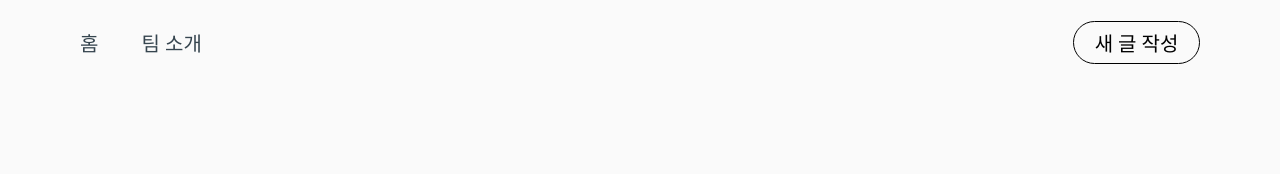
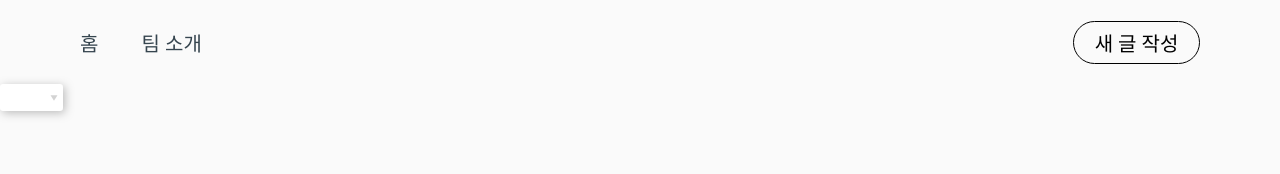
Before and after one commit to Yj621/Red-Panda, a React (Create React App) app: page /home in a window 1280 px wide. Shown: the top 174 px of the page. Built offline with nearby package versions, Linux system fonts and the light colour scheme.

Commit message:
add filter

```diff
--- a/src/components/dropdown/Dropdown.css
+++ b/src/components/dropdown/Dropdown.css
@@ -7,6 +7,9 @@
   box-shadow: 2px 4px 4px rgba(0, 0, 0, 0.25);
   list-style: none;
   border-radius: 0.625rem;
+  position: relative;
+  top: 0.31rem;
+  z-index: 2;
 }
 
 .dropdownItem {
@@ -40,3 +43,42 @@
   color: #000;
   font-weight: 700;
 }
+
+.dropdownContainer {
+  position: relative;
+}
+
+.dropdownBox {
+  position: relative;
+  width: 3.9375rem;
+  height: 1.6875rem;
+  cursor: pointer;
+  color: #000;
+}
+
+.dropdownBoxInput {
+  width: 100%;
+  height: 100%;
+  background-color: #fff;
+  filter: drop-shadow(2px 2px 5px rgba(0, 0, 0, 0.25));
+  border: none;
+  border-radius: 0.2rem;
+  outline: none;
+  padding: 0.4rem 1rem 0.4rem 0.4rem;
+  cursor: pointer;
+  color: #000;
+  font-size: 0.75rem;
+  font-weight: 400;
+}
+.dropdownBoxInput:focus {
+  border: none;
+  outline: none;
+}
+
+.dropdownBoxButton {
+  width: 0.5rem;
+  height: 0.5rem;
+  position: absolute;
+  top: 0.62rem;
+  right: 0.3rem;
+}
--- a/src/components/dropdown/Dropdown.jsx
+++ b/src/components/dropdown/Dropdown.jsx
@@ -1,11 +1,14 @@
-import React, { useState } from "react";
+import React from "react";
 import "./Dropdown.css";
 
-export default function Dropdown() {
-  const [selectedItem, setSelectedItem] = useState(""); // 선택된 아이템을 저장할 상태 변수
-
+export default function Dropdown({
+  setIsDropdownOpen,
+  setSelectedItem,
+  selectedItem,
+}) {
   const handleItemClick = (item) => {
     setSelectedItem(item); // 선택된 아이템을 상태 변수에 저장
+    setIsDropdownOpen(false);
   };
   return (
     <ul className="dropdownList">
--- /dev/null
+++ b/src/components/dropdown/DropdownBox.jsx
@@ -0,0 +1,40 @@
+import { useState } from "react";
+import "../dropdown/Dropdown.css";
+import Dropdown from "./Dropdown";
+
+export default function DropdownBox() {
+  const [isDropdownOpen, setIsDropdownOpen] = useState(false);
+  const [selectedItem, setSelectedItem] = useState("");
+
+  const handleClick = () => {
+    setIsDropdownOpen(!isDropdownOpen);
+  };
+  return (
+    <div className="dropdownContainer">
+      <div className="dropdownBox" onClick={handleClick}>
+        <input
+          type="text"
+          className="dropdownBoxInput"
+          readOnly
+          value={selectedItem}
+        />
+        <svg
+          width="9"
+          height="6"
+          viewBox="0 0 9 6"
+          fill="none"
+          className="dropdownBoxButton"
+        >
+          <path d="M4.5 6L0.602886 0L8.39711 0L4.5 6Z" fill="#D3D3D3" />
+        </svg>
+      </div>
+      {isDropdownOpen && (
+        <Dropdown
+          setIsDropdownOpen={setIsDropdownOpen}
+          setSelectedItem={setSelectedItem}
+          selectedItem={selectedItem}
+        />
+      )}
+    </div>
+  );
+}
--- a/src/pages/main/Main.jsx
+++ b/src/pages/main/Main.jsx
@@ -1,3 +1,9 @@
+import DropdownBox from "../../components/dropdown/DropdownBox";
+
 export default function Main() {
-  return <div></div>;
+  return (
+    <div>
+      <DropdownBox />
+    </div>
+  );
 }
```
